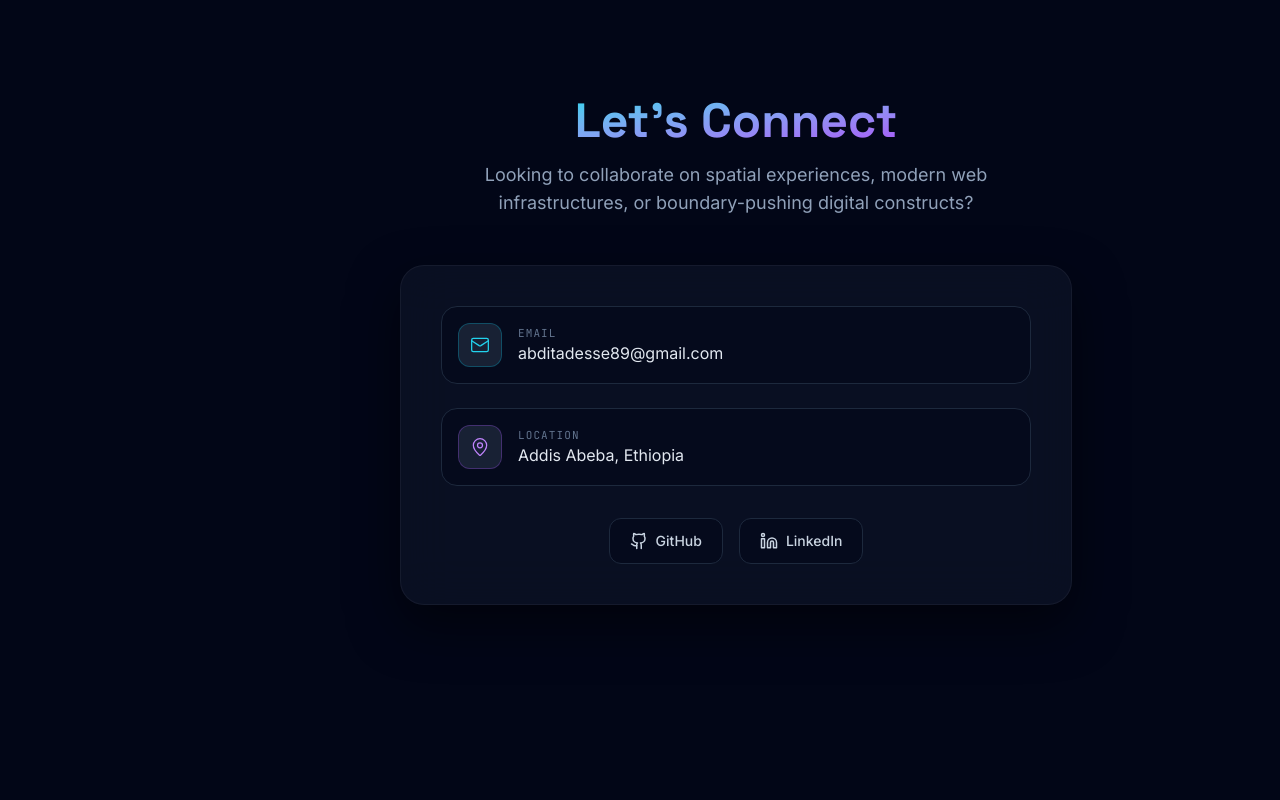
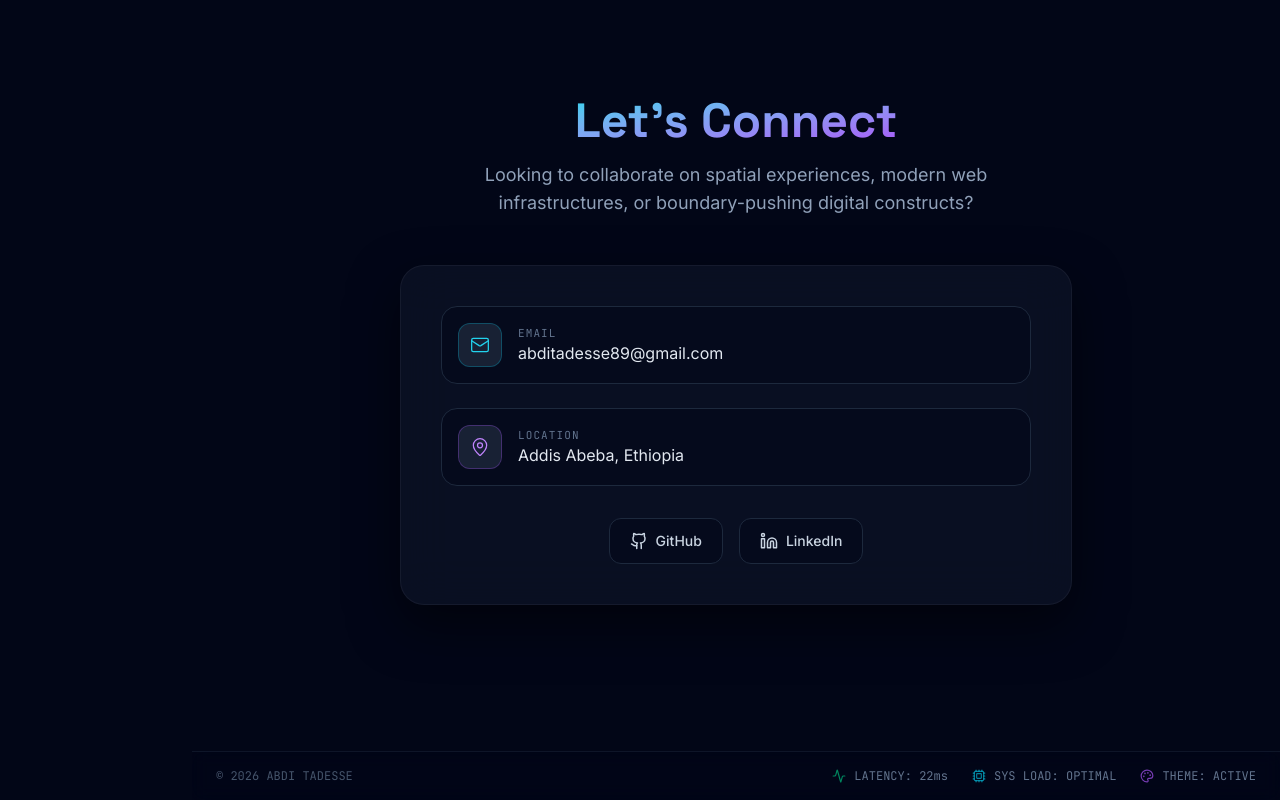
Before and after one commit to devAbdiT/Personal-Portfolio, a React (Vite) app: page / in a window 1280 px wide. Shown: the part 4245-5045 px from the top of the page. Before the commit the page ends 4996 px from the top, so only its background shows below. Built offline with nearby package versions, Linux system fonts and the light colour scheme.

Commit message:
feat: add dynamic system-themed footer
Implement a persistent footer component featuring real-time simulated system telemetry to match the application's tech-driven aesthetic.

```diff
--- a/src/App.tsx
+++ b/src/App.tsx
@@ -6,6 +6,7 @@ import { Projects } from './components/Projects';
 import { Skills } from './components/Skills';
 import { Experience } from './components/Experience';
 import { Contact } from './components/Contact';
+import { Footer } from './components/Footer';
 import { ThemeSwitcher } from './components/ThemeSwitcher';
 import { Cursor } from './components/Cursor';
 import { ScrollProgress } from './components/ScrollProgress';
@@ -29,6 +30,7 @@ export default function App() {
         <Skills />
         <Experience />
         <Contact />
+        <Footer />
       </main>
     </>
   );
--- /dev/null
+++ b/src/components/Footer.tsx
@@ -0,0 +1,47 @@
+import { useEffect, useState } from 'react';
+import { Activity, Cpu, Palette } from 'lucide-react';
+
+export function Footer() {
+  const [latency, setLatency] = useState(12);
+  const [load, setLoad] = useState('Low');
+
+  useEffect(() => {
+    const interval = setInterval(() => {
+      // Simulate slight latency fluctuations between 8ms and 24ms
+      const newLatency = Math.floor(Math.random() * (24 - 8 + 1) + 8);
+      setLatency(newLatency);
+
+      // Occasional load change
+      if (Math.random() > 0.8) {
+        setLoad(Math.random() > 0.5 ? 'Optimal' : 'Low');
+      }
+    }, 2500);
+
+    return () => clearInterval(interval);
+  }, []);
+
+  return (
+    <footer className="w-full border-t border-slate-800/50 bg-slate-950/30 backdrop-blur-sm py-4 px-6 flex flex-col sm:flex-row items-center justify-between text-xs font-mono text-slate-500 relative z-10">
+      <div className="mb-4 sm:mb-0">
+        <span className="text-slate-600">&copy; {new Date().getFullYear()} ABDI TADESSE</span>
+      </div>
+
+      <div className="flex items-center gap-6">
+        <div className="flex items-center gap-2 group">
+          <Activity size={14} className="text-emerald-500/70 group-hover:text-emerald-400 transition-colors" />
+          <span className="group-hover:text-slate-300 transition-colors">LATENCY: {latency}ms</span>
+        </div>
+
+        <div className="flex items-center gap-2 group">
+          <Cpu size={14} className="text-primary-500/70 group-hover:text-primary-400 transition-colors" />
+          <span className="group-hover:text-slate-300 transition-colors">SYS LOAD: {load.toUpperCase()}</span>
+        </div>
+
+        <div className="flex items-center gap-2 group">
+          <Palette size={14} className="text-secondary-500/70 group-hover:text-secondary-400 transition-colors" />
+          <span className="group-hover:text-slate-300 transition-colors">THEME: ACTIVE</span>
+        </div>
+      </div>
+    </footer>
+  );
+}
```
